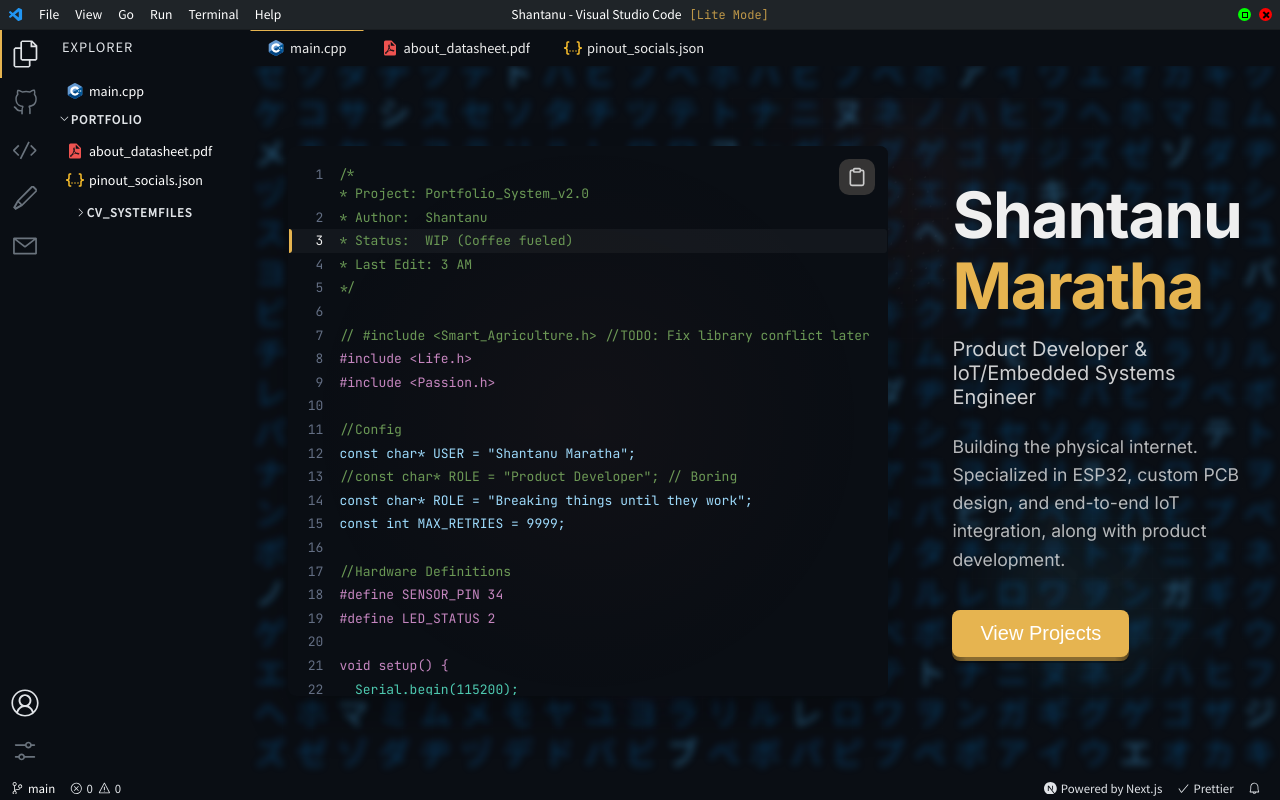
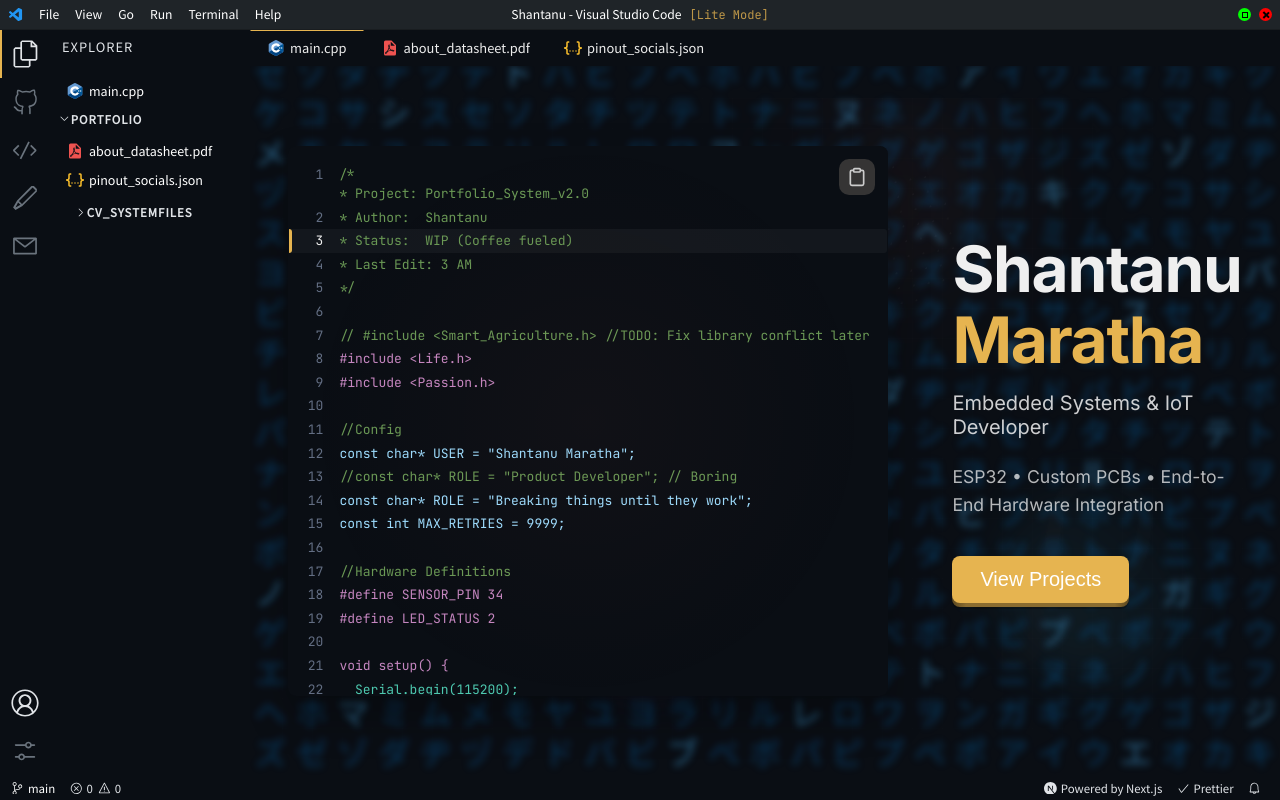
Before and after one commit to shaxntanu/VSCode-Portfolio, a Next.js app: page / in a window 1280 px wide. Built offline with nearby package versions, Linux system fonts and the light colour scheme.

Commit message:
Update landing page with concise role and bio text

```diff
--- a/pages/index.tsx
+++ b/pages/index.tsx
@@ -179,10 +179,10 @@ export default function HomePage() {
             </span>
           </h1>
 
-          <div className={styles.developerRole}>Product Developer & IoT/Embedded Systems Engineer</div>
+          <div className={styles.developerRole}>Embedded Systems & IoT Developer</div>
 
           <p className={styles.bio}>
-            Building the physical internet. Specialized in ESP32, custom PCB design, and end-to-end IoT integration, along with product development.
+            ESP32 • Custom PCBs • End-to-End Hardware Integration
           </p>
 
           <div className={styles.actionLinks}>
```
